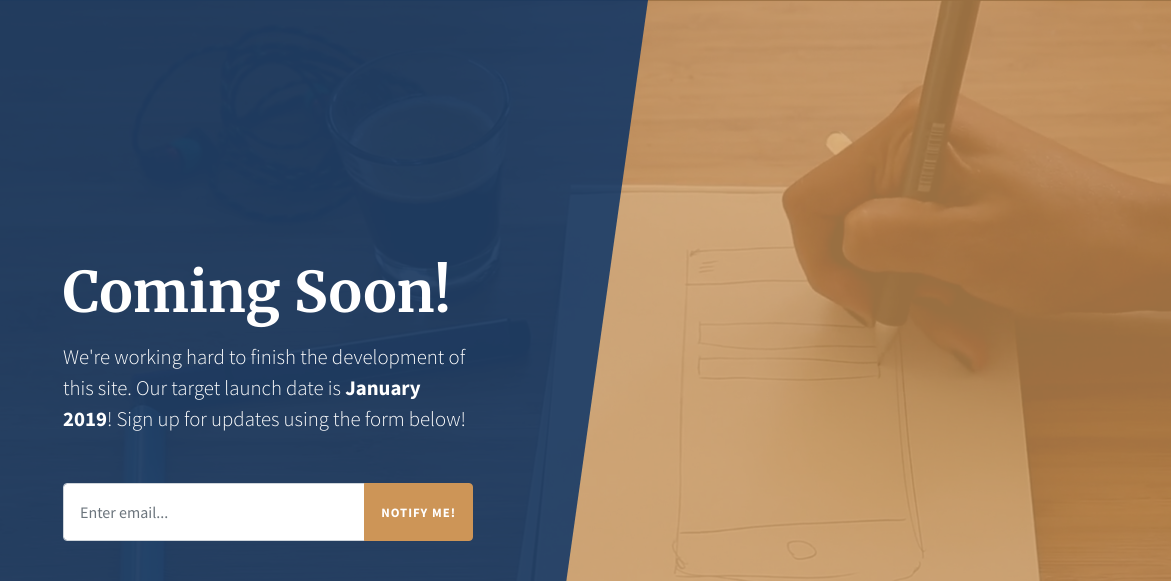
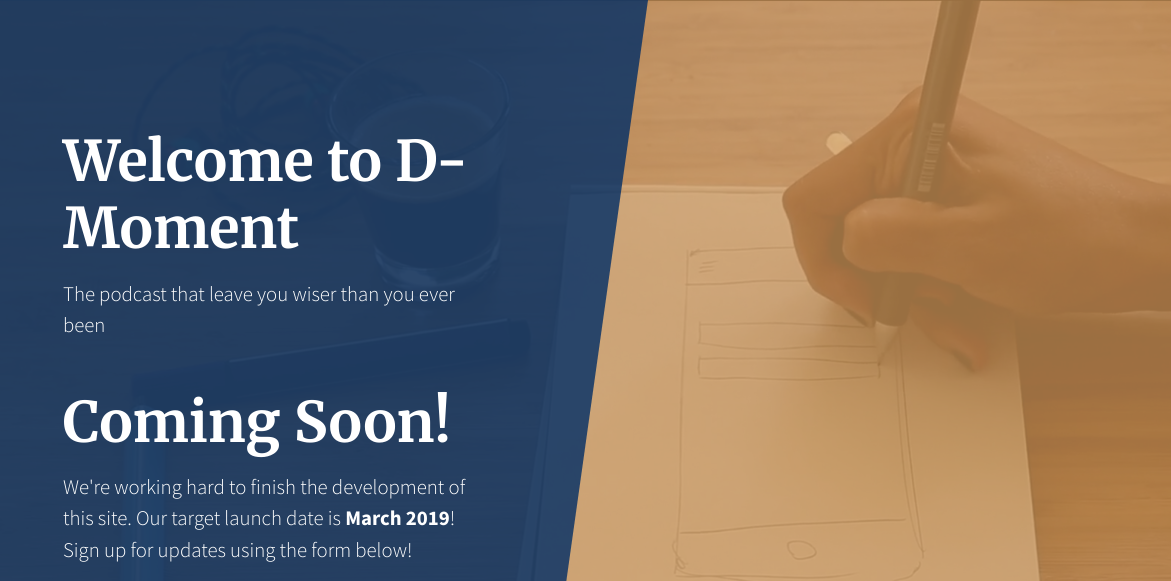
Before and after one commit to d-moment/d-moment.github.io, a website: page index.html in a window 1280 px wide. Shown: the top 581 px of the page, 0-1171 px from the left. Drawn offline with Linux system fonts and the light colour scheme.

Commit message:
added welcome verbiage

```diff
--- a/index.html
+++ b/index.html
@@ -8,7 +8,7 @@
     <meta name="description" content="">
     <meta name="author" content="">
 
-    <title>Coming Soon - Start Bootstrap Theme</title>
+    <title>d-moment</title>
 
     <!-- Bootstrap core CSS -->
     <link href="vendor/bootstrap/css/bootstrap.min.css" rel="stylesheet">
@@ -32,10 +32,14 @@
       <div class="container h-100">
         <div class="row h-100">
           <div class="col-12 my-auto">
+            <div class="masthead-content text-white">
+                <h1 class="mb-3">Welcome to D-Moment</h1>
+                <p class="mb-5">The podcast that leave you wiser than you ever been</p>
+            </div>
             <div class="masthead-content text-white py-5 py-md-0">
               <h1 class="mb-3">Coming Soon!</h1>
               <p class="mb-5">We're working hard to finish the development of this site. Our target launch date is
-                <strong>January 2019</strong>! Sign up for updates using the form below!</p>
+                <strong>March 2019</strong>! Sign up for updates using the form below!</p>
               <div class="input-group input-group-newsletter">
                 <input type="email" class="form-control" placeholder="Enter email..." aria-label="Enter email..." aria-describedby="basic-addon">
                 <div class="input-group-append">
```
